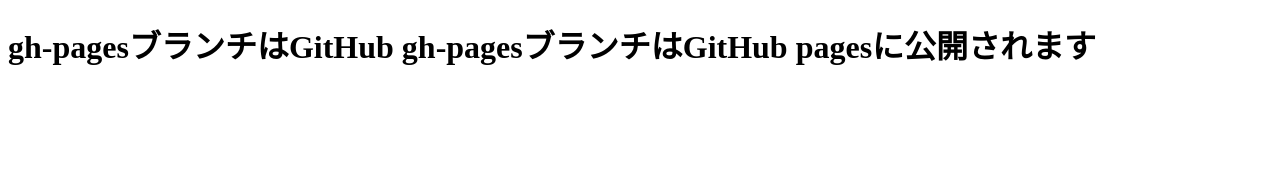
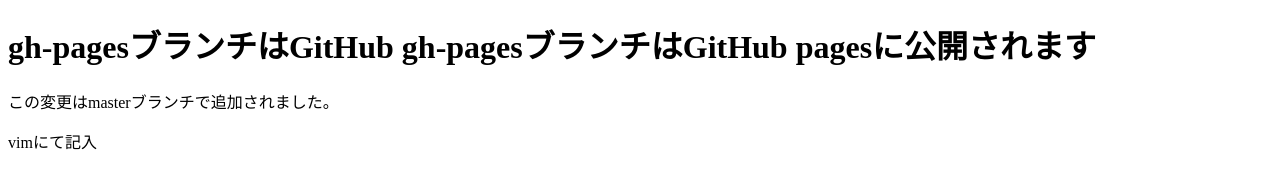
Before and after one commit to kou285/git-study, a plain HTML site: page index.html in a window 1280 px wide. Drawn offline with Linux system fonts and the light colour scheme.

Commit message:
段落を追加

```diff
--- a/index.html
+++ b/index.html
@@ -8,5 +8,7 @@
 </head>
 <body>
     <h1>gh-pagesブランチはGitHub gh-pagesブランチはGitHub pagesに公開されます</h1>
+    <p>この変更はmasterブランチで追加されました。</p>
+    <p>vimにて記入</p>
 </body>
 </html>
```
